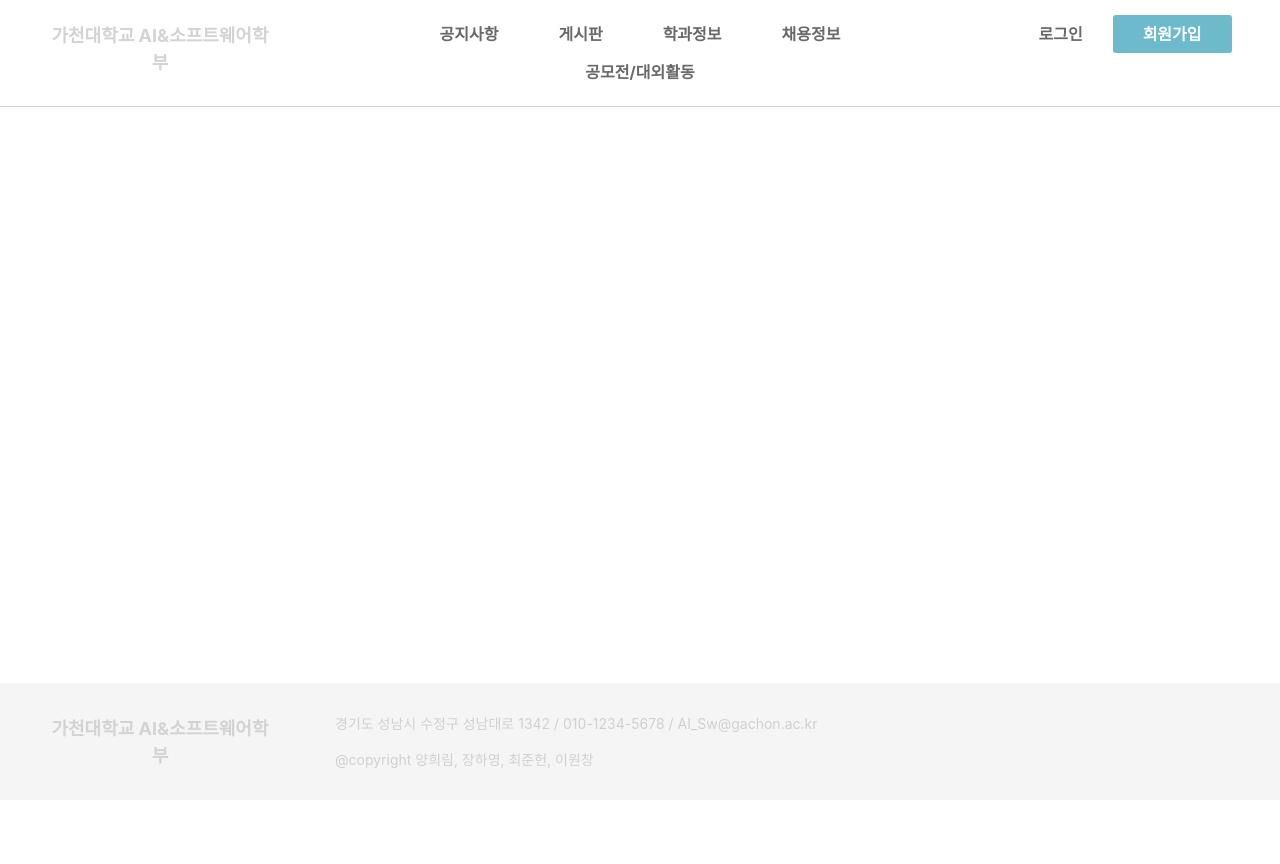
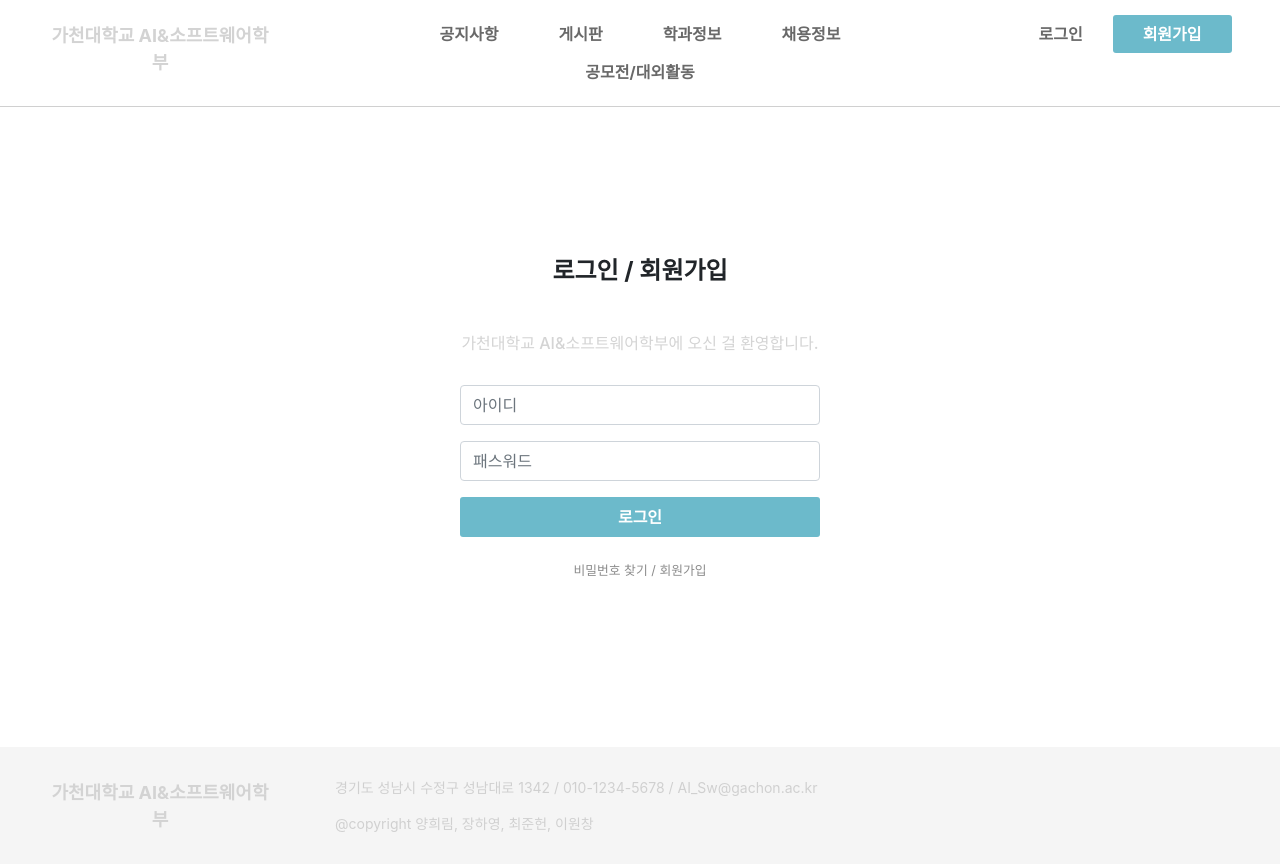
Before and after one commit to choib1ack/AISW_Web_Community, a React (Create React App) app in the folder web-community/: page / in a window 1280 px wide. Before the commit the page ends 800 px from the top, so only its background shows below. Built offline with nearby package versions, Linux system fonts and the light colour scheme.

Commit message:
Add Login

```diff
--- a/web-community/src/App.js
+++ b/web-community/src/App.js
@@ -3,11 +3,13 @@ import Menu from "./components/Menu";
 import React from "react";
 import 'bootstrap/dist/css/bootstrap.min.css';
 import Footer from "./components/Footer";
+import Login from "./components/Login";
 
 function App() {
     return (
         <div className="App">
             <Menu/>
+            <Login/>
             <Footer/>
         </div>
     );
--- a/web-community/src/components/Footer.css
+++ b/web-community/src/components/Footer.css
@@ -1,8 +1,7 @@
 .Footer {
-    margin-top: 1rem;
-    position: fixed;
+    position: relative;
     bottom: 0;
-    /*left: 0;*/
+    left: 0;
     width: 100%;
 }
 
--- /dev/null
+++ b/web-community/src/components/Login.css
@@ -0,0 +1,15 @@
+.Login {
+    position: relative;
+    width: 100%;
+    height: 80vh;
+    flex-direction: column;
+    display: flex;
+    justify-content: center;
+    align-items: center;
+    padding: 70px 0;
+}
+
+.Login-form-control {
+    width: 360px !important;
+    height: 40px !important;
+}
--- a/web-community/src/components/Login.js
+++ b/web-community/src/components/Login.js
@@ -0,0 +1,36 @@
+import Form from "react-bootstrap/Form";
+import React from "react";
+import './Login.css';
+import Container from "react-bootstrap/Container";
+
+export default function Login() {
+    return (
+        <Container className="Login">
+            <h4 className="font-weight-bold mb-5">
+                로그인 / 회원가입
+            </h4>
+            <h6 className="mb-4" style={{color: '#D4D4D4'}}>
+                가천대학교 AI&소프트웨어학부에 오신 걸 환영합니다.
+            </h6>
+
+            <Form className="mt-2 mb-4">
+                <Form.Group controlId="formBasicEmail">
+                    <Form.Control className="Login-form-control" type="email" placeholder="아이디"/>
+                </Form.Group>
+
+                <Form.Group controlId="formBasicPassword">
+                    <Form.Control className="Login-form-control" type="password" placeholder="패스워드"/>
+                </Form.Group>
+
+                <button className="Menu-button blue-button Login-form-control">
+                    로그인
+                </button>
+            </Form>
+
+            <p className="small" style={{color: '#8C8C8C'}}>
+                비밀번호 찾기 / 회원가입
+            </p>
+
+        </Container>
+    );
+}
```
